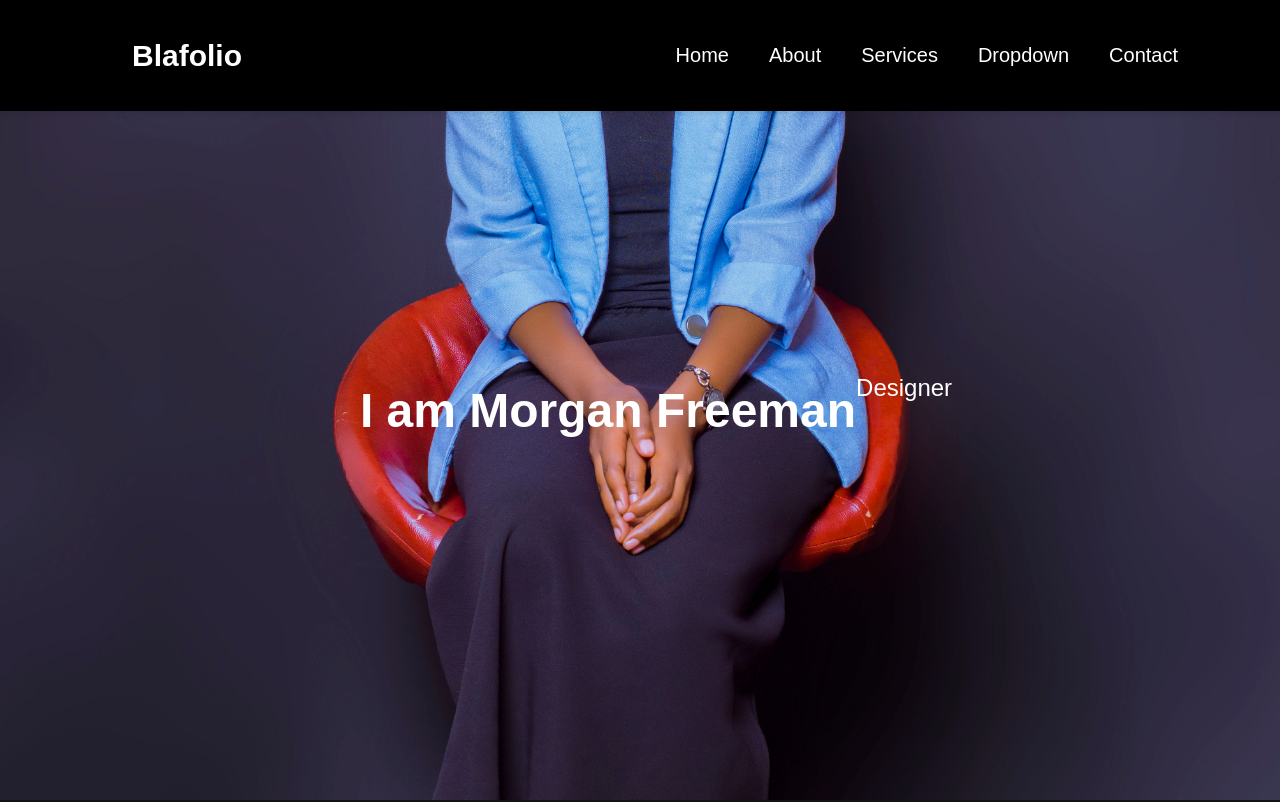
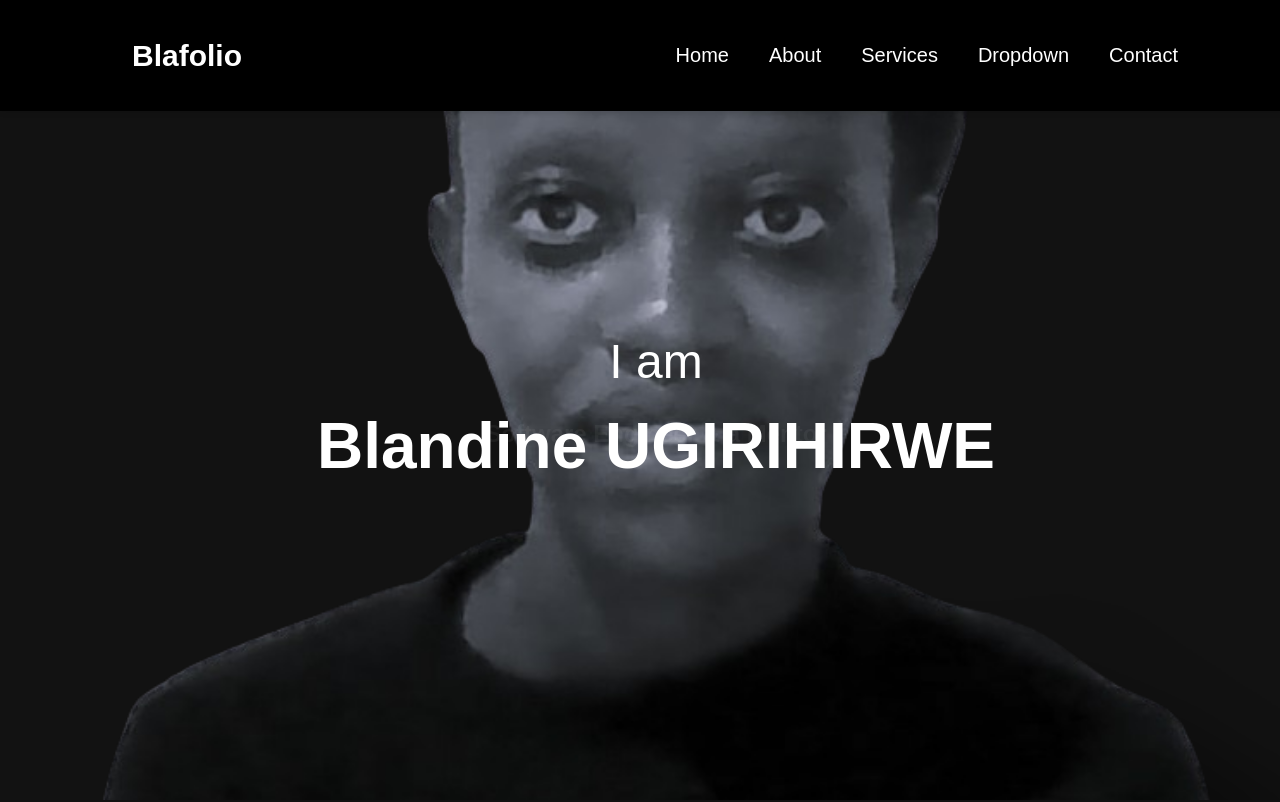
Before and after one commit to UBlandine/alx-portfolio, a React (Create React App) app: page / in a window 1280 px wide. Shown: the top 802 px of the page. Built offline with nearby package versions, Linux system fonts and the light colour scheme.

Commit message:
update home

```diff
--- a/src/components/Home/Home.css
+++ b/src/components/Home/Home.css
@@ -3,18 +3,18 @@ body {
   font-family: Arial, sans-serif;
 }
 .navbar {
-  position: fixed; /* Makes the navbar fixed at the top */
-  top: 0; /* Aligns it to the top of the viewport */
-  left: 0; /* Ensures it starts at the left edge */
-  width: 100%; /* Spans the full width of the viewport */
-  z-index: 1000; /* Ensures it stays above other elements */
+  position: fixed;
+  top: 0;
+  left: 0;
+  width: 100%;
+  z-index: 1000;
   display: flex;
   justify-content: space-between;
   align-items: center;
   padding: 20px;
   background-color: black;
   color: white;
-  box-shadow: 0 2px 5px rgba(0, 0, 0, 0.1); /* Optional: Adds a shadow for better visibility */
+  box-shadow: 0 2px 5px rgba(0, 0, 0, 0.1);
 }
 
 
@@ -57,7 +57,7 @@ body {
   background: #333;
   padding: 10px 0;
   border-radius: 5px;
-  display: none; /* Hidden by default */
+  display: none;
   flex-direction: column;
   min-width: 150px;
   z-index: 1000;
@@ -83,22 +83,54 @@ body {
 .nav-links li:hover .dropdown {
   display: flex;
 }
-
-
+/* Home container */
 .home {
   height: 100vh;
-  background: url('/src/image/Blando.jpg') no-repeat center center/cover;
+  background: url('/src/image/Alx_pic-removebg.png') no-repeat center center/cover;
   display: flex;
   align-items: center;
   justify-content: center;
   text-align: center;
   color: white;
+  position: relative;
+  overflow: hidden;
 }
 
-.home .content h1 {
-  font-size: 3rem;
+/* Content container */
+.content {
+  position: relative;
+  z-index: 2;
 }
 
-.home .content p {
-  font-size: 1.5rem;
+/* Heading styling */
+.content h1 {
+  font-size: 3rem;
+  font-weight: 400;
+  margin: 0;
+  line-height: 1.5;
+  color: white;
+  position: relative;
 }
+
+/* Span styling - Name styling */
+.content h1 span {
+  display: block;
+  font-size: 4rem;
+  font-weight: bold;
+  color: white;
+  position: relative;
+  z-index: 3;
+}
+
+
+.content p {
+  font-size: 6rem;
+  font-weight: bold;
+  position: absolute;
+  top: 50%;
+  left: 50%;
+  transform: translate(-50%, -50%);
+  color: rgba(255, 255, 255, 0.05);
+  z-index: 1;
+  white-space: nowrap;
+}
--- a/src/components/Home/Home.js
+++ b/src/components/Home/Home.js
@@ -5,8 +5,8 @@ const Home = () => {
   return (
     <div className="home" id="home">
       <div className="content">
-        <h1>I am <span>Morgan Freeman</span></h1>
-        <p>Designer</p>
+        <h1>I am <span>Blandine UGIRIHIRWE</span></h1>
+        <p>Software Engineer & a Mentor</p>
       </div>
     </div>
   );
--- a/src/components/Services/Services.js
+++ b/src/components/Services/Services.js
@@ -1,8 +1,8 @@
 import React from "react";
 import "./Services.css";
-import "../../image/ali-morshedlou-WMD64tMfc4k-unsplash.jpg";
-import "../../image/bruce-mars-8YG31Xn4dSw-unsplash.jpg0";
-import "../../image/rafaella-mendes-diniz-et_78QkMMQs-unsplash.jpg"
+// import "../../image/ali-morshedlou-WMD64tMfc4k-unsplash.jpg";
+// import "../../image/bruce-mars-8YG31Xn4dSw-unsplash.jpg0";
+// import "../../image/rafaella-mendes-diniz-et_78QkMMQs-unsplash.jpg"
 
 const services = [
   {
```
